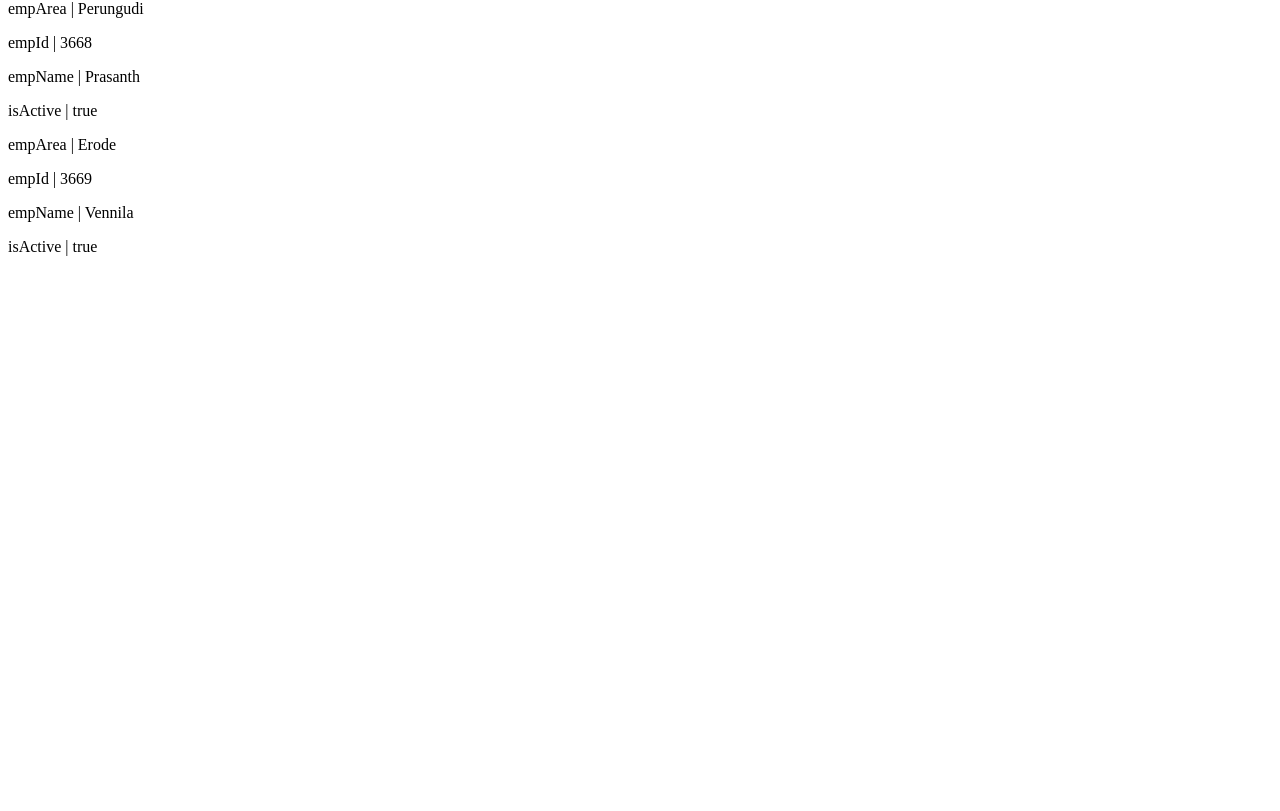
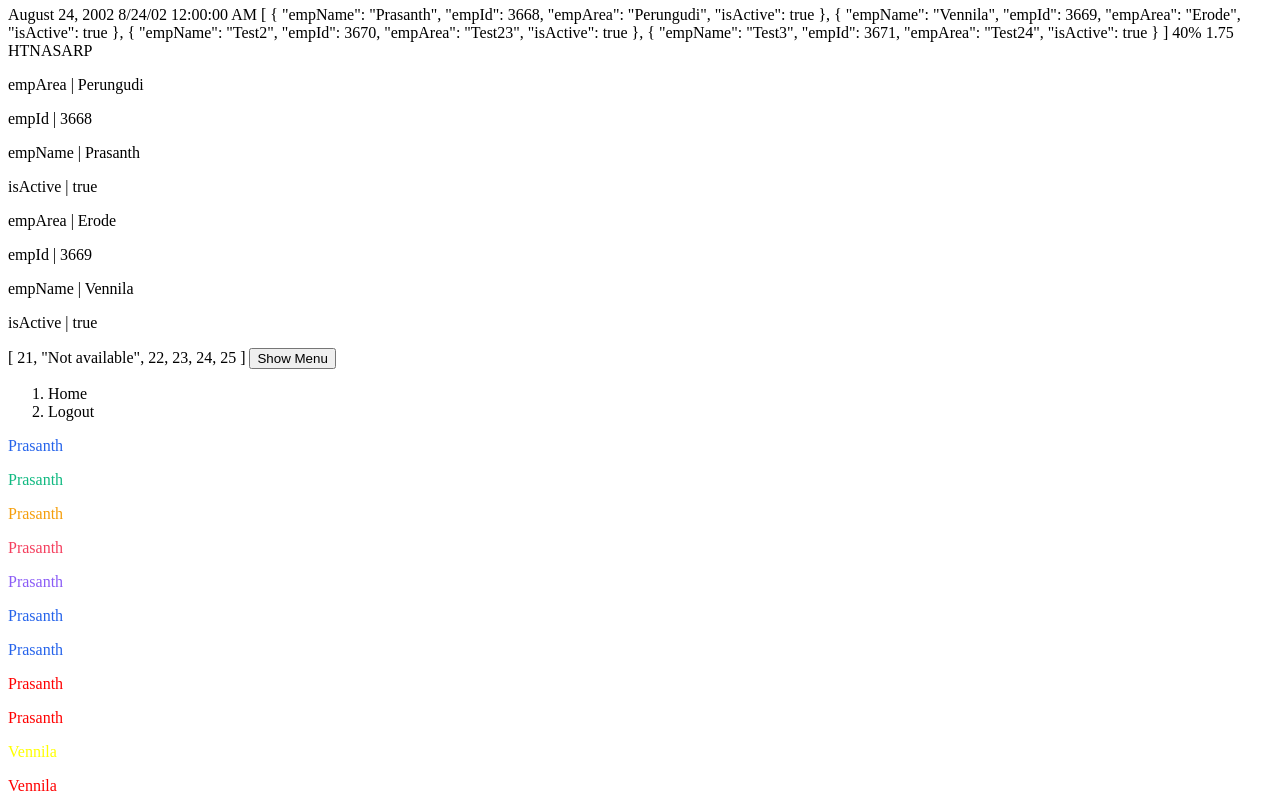
Before and after one commit to PrasanthDeva18/practice-app, an Angular app: page /signal-learning in a window 1280 px wide. Shown: the part 413-1224 px from the top of the page. Before the commit the page ends 800 px from the top, so only its background shows below. Built offline with nearby package versions, Linux system fonts and the light colour scheme.

Commit message:
Learning signals, pipe and directives
And as well adding notes

```diff
--- a/src/app/recall/pipes/pipes.css
+++ b/src/app/recall/pipes/pipes.css
@@ -0,0 +1,7 @@
+.show-red {
+    color: red;
+}
+
+.show-yellow {
+    color: yellow;
+}
--- a/src/app/recall/pipes/pipes.html
+++ b/src/app/recall/pipes/pipes.html
@@ -50,3 +50,85 @@
     }
   </div>
 }
+
+{{ ageArr | transformlogic | json }}
+
+<button (click)="toShowMenu()">Show Menu</button>
+
+@if (isShowMenu && roleName.toLowerCase() === 'admin') {
+  <ol>
+    <li>Home</li>
+    <li>Admin Dashboard</li>
+    <li>My Course Listing</li>
+  </ol>
+} @else if (isShowMenu && roleName.toLowerCase() === 'instructor') {
+  <ol>
+    <li>Home</li>
+    <li>My Courses</li>
+    <li>My Learning</li>
+  </ol>
+} @else {
+  <ol>
+    <li>Home</li>
+    <li>Logout</li>
+  </ol>
+}
+
+@for (item of collectionColorCodes; track $index; let i = $index) {
+  @switch (i) {
+    @case (0) {
+      <p [ngStyle]="{ color: item }">Prasanth</p>
+    }
+    @case (1) {
+      <p [ngStyle]="{ color: item }">Prasanth</p>
+    }
+    @case (2) {
+      <p [ngStyle]="{ color: item }">Prasanth</p>
+    }
+    @case (3) {
+      <p [ngStyle]="{ color: item }">Prasanth</p>
+    }
+    @case (4) {
+      <p [ngStyle]="{ color: item }">Prasanth</p>
+    }
+  }
+}
+
+@switch (selectColor) {
+  @case ('#2563EB') {
+    <p [ngStyle]="{ color: selectColor }">Prasanth</p>
+  }
+  @case ('#10B981') {
+    <p [ngStyle]="{ color: selectColor }">Prasanth</p>
+  }
+  @case ('#F59E0B') {
+    <p [ngStyle]="{ color: selectColor }">Prasanth</p>
+  }
+  @case ('#F43F5E') {
+    <p [ngStyle]="{ color: selectColor }">Prasanth</p>
+  }
+  @case ('#8B5CF6') {
+    <p [ngStyle]="{ color: selectColor }">Prasanth</p>
+  }
+}
+
+<p [style.color]="selectColor">Prasanth</p>
+
+<!-- single class -->
+<p [ngClass]="showClassColor ? 'show-red' : 'show-yellow'">Prasanth</p>
+
+<!-- multiple class -->
+<p
+  [ngClass]="{
+    'show-red': showClassColor,
+    'show-yellow': !showClassColor,
+  }"
+>
+  Prasanth
+</p>
+
+<!-- array syntax -->
+ <p [ngClass]="['show-yellow', 'show-red']">Vennila</p>
+
+<!-- dynamic class syntax -->
+  <p [ngClass]="colorClass">Vennila</p>
--- a/src/app/recall/pipes/pipes.ts
+++ b/src/app/recall/pipes/pipes.ts
@@ -1,6 +1,6 @@
-import { Component } from '@angular/core';
+import { Component, OnInit, ChangeDetectorRef } from '@angular/core';
 import { CommonModule } from '@angular/common';
-import { ReversePipe } from './reverse-pipe';
+import { ReversePipe, TransformPipe } from './reverse-pipe';
 
 type EmpDetails = {
   empName: string;
@@ -11,14 +11,15 @@ type EmpDetails = {
 
 @Component({
   selector: 'app-pipes',
-  imports: [CommonModule, ReversePipe],
+  imports: [CommonModule, ReversePipe, TransformPipe],
   templateUrl: './pipes.html',
   styleUrl: './pipes.css',
 })
-export class Pipes {
+export class Pipes implements OnInit {
+  constructor(private cdr: ChangeDetectorRef) {}
   userName: string = 'Prasanth';
 
-  empInOfficePercentage = 0.40;
+  empInOfficePercentage = 0.4;
   empQuaterInc = 1.7456;
   employeeDetails: EmpDetails[] = [
     { empName: 'Prasanth', empId: 3668, empArea: 'Perungudi', isActive: true },
@@ -27,7 +28,42 @@ export class Pipes {
     { empName: 'Test3', empId: 3671, empArea: 'Test24', isActive: true },
   ];
 
+  ageArr = [21, 18, 22, 23, 24, 25];
+
+  collectionColorCodes = [
+    '#2563EB', // Deep Blue
+    '#10B981', // Emerald Green
+    '#F59E0B', // Amber
+    '#F43F5E', // Rose Red
+    '#8B5CF6', // Violet
+  ];
+
+  selectColor: string = this.collectionColorCodes[0];
+
+  currentIndex = 0;
+
+  ngOnInit(): void {
+    // setInterval(() => {
+    //   this.currentIndex = (this.currentIndex + 1) % this.collectionColorCodes.length;
+    //   this.selectColor = this.collectionColorCodes[this.currentIndex];
+    //   console.log(this.selectColor);
+    //   this.cdr.detectChanges();
+    // }, 2000);
+  }
+
   joinedDate = new Date('2002-08-24');
 
   saveEmpDetails(): void {}
+
+  isShowMenu!: boolean;
+
+  roleName = 'admin';
+
+  toShowMenu() {
+    this.isShowMenu = !this.isShowMenu;
+  }
+
+  showClassColor: boolean = true;
+
+  colorClass = 'show-red'
 }
--- a/src/app/recall/pipes/reverse-pipe.ts
+++ b/src/app/recall/pipes/reverse-pipe.ts
@@ -1,11 +1,38 @@
 import { Pipe, PipeTransform } from '@angular/core';
-import { UpperCasePipe, LowerCasePipe, TitleCasePipe, } from '@angular/common';
+import {
+  UpperCasePipe,
+  LowerCasePipe,
+  TitleCasePipe,
+  DatePipe,
+  PercentPipe,
+  JsonPipe,
+  AsyncPipe,
+  KeyValuePipe,
+  SlicePipe,
+} from '@angular/common';
 
 @Pipe({
   name: 'reverse',
 })
 export class ReversePipe implements PipeTransform {
+  private upper = new UpperCasePipe();
+
   transform(value: string, ...args: unknown[]): unknown {
-    return value.split('').reverse().join('');
+    return this.upper.transform(value.split('').reverse().join(''));
   }
 }
+
+@Pipe({
+  name: 'transformlogic',
+})
+export class TransformPipe implements PipeTransform {
+  private slice = new SlicePipe();
+
+  transform(strArr: any[], ...args: unknown[]): unknown {
+    return this.slice.transform(
+      strArr.map((val) => val > 18 ? val : "Not available"),
+      0,
+      strArr.length,
+    );
+  }
+}
--- a/src/app/recall/signals/signals.html
+++ b/src/app/recall/signals/signals.html
@@ -1,6 +1,6 @@
-<!-- <p>{{ count() }}</p>
+<p>{{ count() }}</p>
 <button (click)="increment()">Increment</button>
-<button (click)="decrement()">Decrement</button> -->
+<button (click)="decrement()">Decrement</button>
 <!-- <button (click)="reset()">Reset</button> -->
 
 <!-- <app-lifecycle [valCount]="count()"></app-lifecycle> -->
@@ -56,3 +56,14 @@
     }
   </tbody>
 </table>
+
+<ng-container *ngIf="count() === 1; then success; else error">
+</ng-container>
+
+<ng-template #success>
+  <p>Yes it's sucess</p>
+</ng-template>
+
+<ng-template #error>
+  <p>Yes it's fails</p>
+</ng-template>
--- a/src/app/recall/signals/signals.ts
+++ b/src/app/recall/signals/signals.ts
@@ -1,13 +1,16 @@
+import {  NgIf } from '@angular/common';
 import { Component, signal, computed, effect, Injector, inject, untracked } from '@angular/core';
 
 @Component({
   selector: 'app-signals',
-  imports: [],
+  imports: [NgIf],
   templateUrl: './signals.html',
   styleUrl: './signals.css',
 })
 export class Signals {
   count = signal(0);
+
+
 
   injector = inject(Injector);
 
@@ -58,6 +61,12 @@ export class Signals {
 
   editModeId!: number;
 
+  stuObj = [
+    {id : 1, name : 'Prasanth'},
+    {id : 2, name : 'vennila'},
+    {id : 3}
+  ]
+
   addTodo(value: string) {
     console.log(value);
 
```
Also changed, not shown: src/app/recall/pipes/pure-impure-pipe.ts (added, +17 -0 lines), notes/newly-learned-concept/directives-recall.txt (added), notes/newly-learned-concept/pipes-recall.txt, 1 other file (tests, documents, lock files or other folders).
